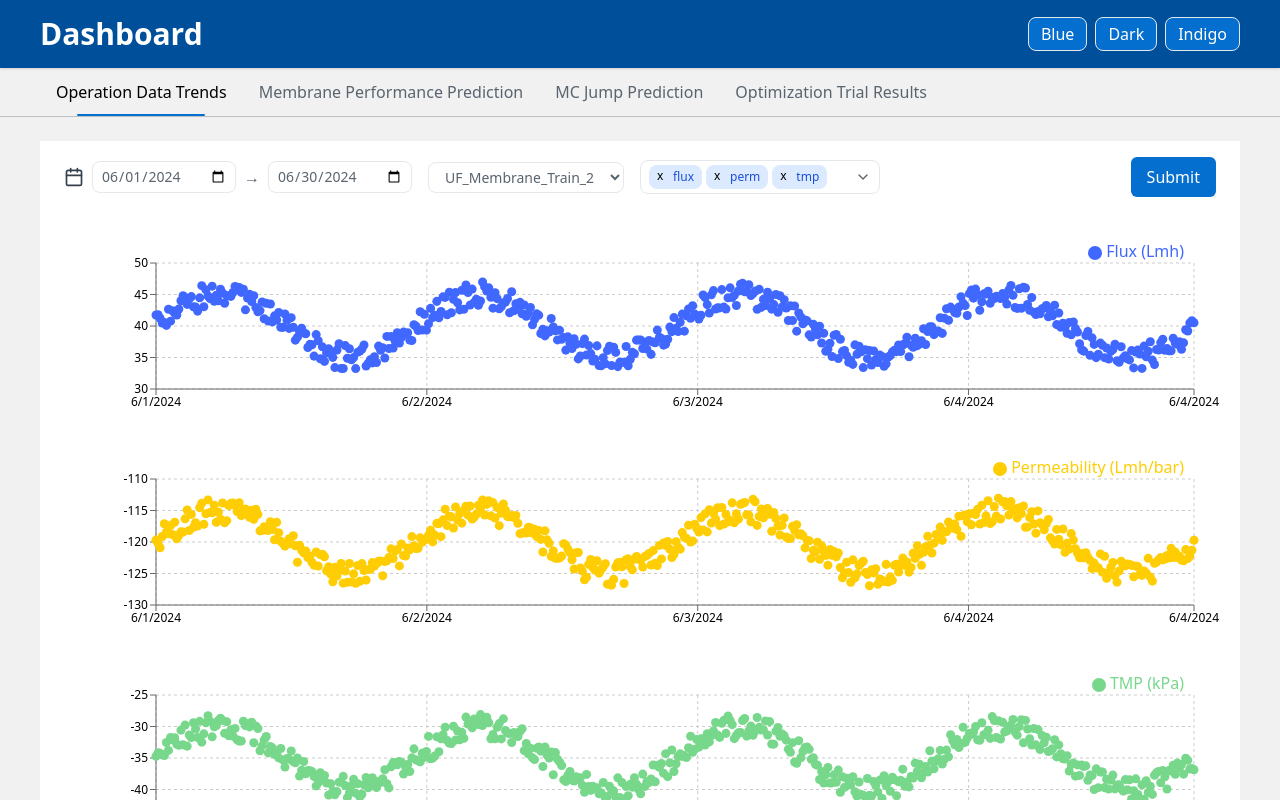
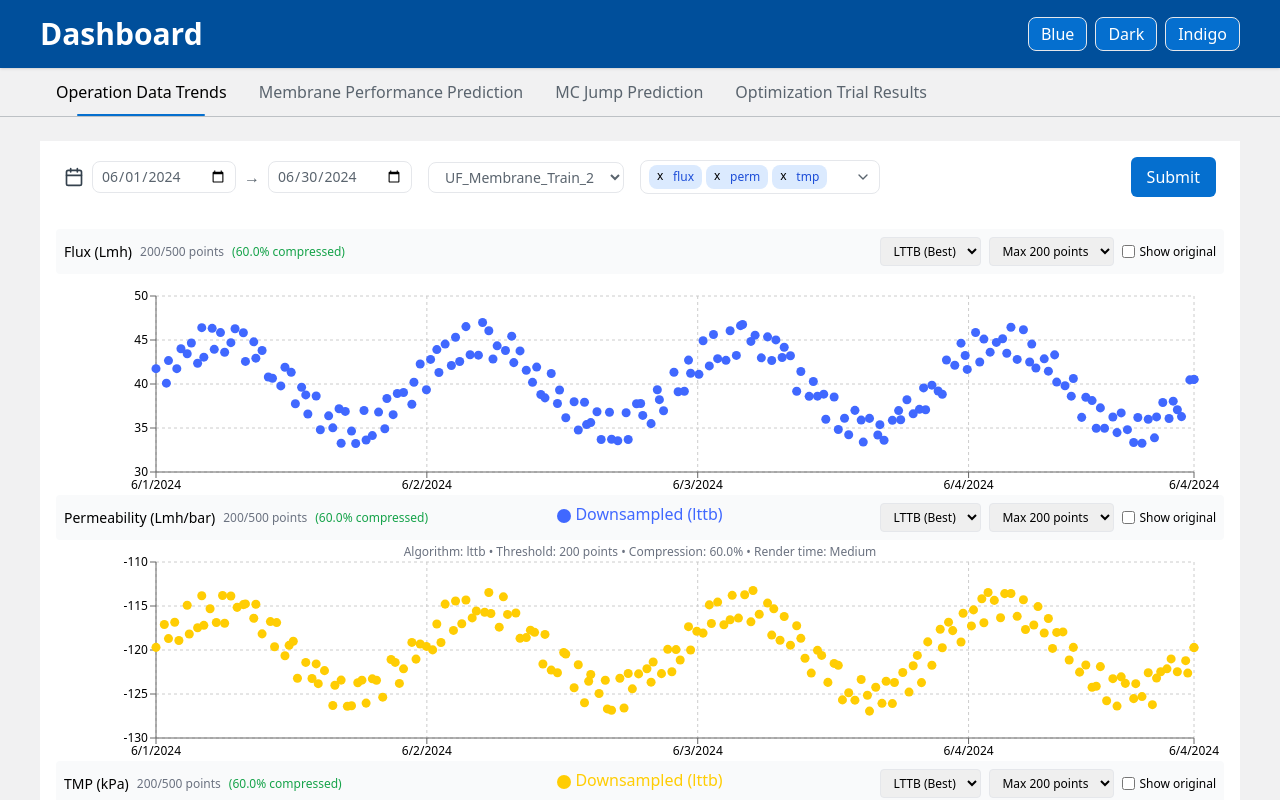
Before and after one commit to bee2b-lamnd-jimmy-vatek/my-app, a React (Vite) app: page / in a window 1280 px wide. Shown: the top 800 px of the page. Built offline with nearby package versions, Linux system fonts and the light colour scheme.

Commit message:
update downsampling

```diff
--- a/src/components/SingleChart.tsx
+++ b/src/components/SingleChart.tsx
@@ -1,4 +1,5 @@
-import { memo } from "react";
+/* eslint-disable @typescript-eslint/no-explicit-any */
+import { memo, useState } from "react";
 import {
   ScatterChart,
   Scatter,
@@ -9,25 +10,101 @@ import {
   ResponsiveContainer,
   Legend,
 } from "recharts";
-
-interface DataPoint {
-  x: number;
-  y: number;
-}
+import {
+  useDownsampling,
+  type DownsamplingAlgorithm,
+} from "../hook/useDownsampling";
 
 interface SingleChartProps {
   config: {
     key: string;
-    data: DataPoint[];
+    data: any[];
     color: string;
     label: string;
     domain: [number, number];
   };
 }
 
+const ALGORITHMS: { value: DownsamplingAlgorithm; label: string }[] = [
+  { value: "lttb", label: "LTTB (Best)" },
+  { value: "min-max", label: "Min-Max" },
+  { value: "every-nth", label: "Every Nth" },
+  { value: "average", label: "Average" },
+];
+
+const THRESHOLDS = [50, 100, 200, 500];
+
 const SingleChart = memo(({ config }: SingleChartProps) => {
+  const [algorithm, setAlgorithm] = useState<DownsamplingAlgorithm>("lttb");
+  const [threshold, setThreshold] = useState(200);
+  const [showOriginal, setShowOriginal] = useState(false);
+
+  const downsampledData = useDownsampling(config.data, algorithm, threshold);
+  const displayData = showOriginal ? config.data : downsampledData;
+
+  const compressionRatio = (
+    (1 - downsampledData.length / config.data.length) *
+    100
+  ).toFixed(1);
+
   return (
-    <div style={{ width: "100%", height: 200, color: "var(--text-body)" }}>
+    <div style={{ width: "100%", height: 250, color: "var(--text-body)" }}>
+      {/* Controls */}
+      <div className="flex flex-wrap items-center justify-between gap-2 mb-3 p-2 bg-gray-50 rounded">
+        <div className="flex items-center gap-2">
+          <span className="text-sm font-medium">{config.label}</span>
+          <span className="text-xs text-gray-500">
+            {displayData.length}/{config.data.length} points
+          </span>
+          {!showOriginal && (
+            <span className="text-xs text-green-600">
+              ({compressionRatio}% compressed)
+            </span>
+          )}
+        </div>
+
+        <div className="flex items-center gap-2">
+          <select
+            value={algorithm}
+            onChange={(e) =>
+              setAlgorithm(e.target.value as DownsamplingAlgorithm)
+            }
+            className="text-xs border rounded px-2 py-1"
+            disabled={showOriginal}
+          >
+            {ALGORITHMS.map((algo) => (
+              <option key={algo.value} value={algo.value}>
+                {algo.label}
+              </option>
+            ))}
+          </select>
+
+          <select
+            value={threshold}
+            onChange={(e) => setThreshold(Number(e.target.value))}
+            className="text-xs border rounded px-2 py-1"
+            disabled={showOriginal}
+          >
+            {THRESHOLDS.map((t) => (
+              <option key={t} value={t}>
+                Max {t} points
+              </option>
+            ))}
+          </select>
+
+          <label className="flex items-center gap-1 text-xs">
+            <input
+              type="checkbox"
+              checked={showOriginal}
+              onChange={(e) => setShowOriginal(e.target.checked)}
+              className="rounded"
+            />
+            Show original
+          </label>
+        </div>
+      </div>
+
+      {/* Chart */}
       <ResponsiveContainer>
         <ScatterChart
           margin={{
@@ -62,15 +139,29 @@ const SingleChart = memo(({ config }: SingleChartProps) => {
               new Date(Number(label)).toLocaleDateString()
             }
           />
-          <Legend align="right" verticalAlign="top" />
+          <Legend />
           <Scatter
-            name={config.label}
-            data={config.data}
+            name={showOriginal ? "Original Data" : `Downsampled (${algorithm})`}
+            data={displayData}
             fill={config.color}
-            r={2}
+            r={showOriginal ? 1 : 3}
+            opacity={showOriginal ? 0.6 : 1}
           />
         </ScatterChart>
       </ResponsiveContainer>
+
+      {/* Info */}
+      {!showOriginal && (
+        <div className="text-xs text-gray-500 mt-2 text-center">
+          Algorithm: {algorithm} • Threshold: {threshold} points • Compression:{" "}
+          {compressionRatio}% • Render time:{" "}
+          {displayData.length < 100
+            ? "Fast"
+            : displayData.length < 300
+            ? "Medium"
+            : "Slow"}
+        </div>
+      )}
     </div>
   );
 });
--- /dev/null
+++ b/src/hook/useDownsampling.ts
@@ -0,0 +1,157 @@
+import { useMemo } from 'react';
+
+export interface DataPoint {
+  x: number;
+  y: number;
+}
+
+export type DownsamplingAlgorithm = 'lttb' | 'every-nth' | 'min-max' | 'average';
+
+// interface DownsamplingOptions {
+//   algorithm: DownsamplingAlgorithm;
+//   threshold: number;
+// }
+
+/**
+ * Largest Triangle Three Buckets (LTTB)
+ */
+const lttbDownsample = (data: DataPoint[], threshold: number): DataPoint[] => {
+  if (data.length <= threshold || threshold <= 2) {
+    return data;
+  }
+
+  const sampled: DataPoint[] = [];
+  const bucketSize = (data.length - 2) / (threshold - 2);
+
+  sampled.push(data[0]);
+
+  for (let i = 0; i < threshold - 2; i++) {
+    const bucketStart = Math.floor((i + 1) * bucketSize) + 1;
+    const bucketEnd = Math.floor((i + 2) * bucketSize) + 1;
+    const bucketEndIndex = Math.min(bucketEnd, data.length - 1);
+
+    const prevPoint = sampled[sampled.length - 1];
+    const nextPoint = data[Math.min(bucketEndIndex + 1, data.length - 1)];
+
+    let maxArea = -1;
+    let selectedPoint = data[bucketStart];
+
+    for (let j = bucketStart; j < bucketEndIndex; j++) {
+      const point = data[j];
+      const area = Math.abs(
+        (prevPoint.x - nextPoint.x) * (point.y - prevPoint.y) -
+        (prevPoint.x - point.x) * (nextPoint.y - prevPoint.y)
+      ) / 2;
+
+      if (area > maxArea) {
+        maxArea = area;
+        selectedPoint = point;
+      }
+    }
+
+    sampled.push(selectedPoint);
+  }
+
+  sampled.push(data[data.length - 1]);
+  return sampled;
+};
+
+/**
+ * Every Nth Point
+ */
+const everyNthDownsample = (data: DataPoint[], threshold: number): DataPoint[] => {
+  if (data.length <= threshold) {
+    return data;
+  }
+
+  const step = Math.ceil(data.length / threshold);
+  const sampled: DataPoint[] = [];
+
+  for (let i = 0; i < data.length; i += step) {
+    sampled.push(data[i]);
+  }
+
+  if (sampled[sampled.length - 1] !== data[data.length - 1]) {
+    sampled.push(data[data.length - 1]);
+  }
+
+  return sampled;
+};
+
+/**
+ * Min-Max
+ */
+const minMaxDownsample = (data: DataPoint[], threshold: number): DataPoint[] => {
+  if (data.length <= threshold) {
+    return data;
+  }
+
+  const sampled: DataPoint[] = [data[0]];
+  const bucketSize = Math.ceil(data.length / threshold);
+
+  for (let i = 1; i < data.length - 1; i += bucketSize) {
+    const bucket = data.slice(i, Math.min(i + bucketSize, data.length - 1));
+
+    if (bucket.length > 0) {
+      const minPoint = bucket.reduce((min, p) => p.y < min.y ? p : min);
+      const maxPoint = bucket.reduce((max, p) => p.y > max.y ? p : max);
+
+      sampled.push(minPoint);
+      if (minPoint !== maxPoint) {
+        sampled.push(maxPoint);
+      }
+    }
+  }
+
+  sampled.push(data[data.length - 1]);
+  return sampled;
+};
+
+/**
+ * Average
+ */
+const averageDownsample = (data: DataPoint[], threshold: number): DataPoint[] => {
+  if (data.length <= threshold) {
+    return data;
+  }
+
+  const sampled: DataPoint[] = [data[0]];
+  const bucketSize = Math.ceil(data.length / threshold);
+
+  for (let i = 1; i < data.length - 1; i += bucketSize) {
+    const bucket = data.slice(i, Math.min(i + bucketSize, data.length - 1));
+
+    if (bucket.length > 0) {
+      const avgX = bucket.reduce((sum, p) => sum + p.x, 0) / bucket.length;
+      const avgY = bucket.reduce((sum, p) => sum + p.y, 0) / bucket.length;
+
+      sampled.push({ x: avgX, y: avgY });
+    }
+  }
+
+  sampled.push(data[data.length - 1]);
+  return sampled;
+};
+
+export const useDownsampling = (
+  data: DataPoint[],
+  algorithm: DownsamplingAlgorithm = 'lttb',
+  threshold: number = 200
+): DataPoint[] => {
+  return useMemo(() => {
+    if (!data || data.length === 0) return [];
+
+    switch (algorithm) {
+      case 'lttb':
+        return lttbDownsample(data, threshold);
+      case 'every-nth':
+        return everyNthDownsample(data, threshold);
+      case 'min-max':
+        return minMaxDownsample(data, threshold);
+      case 'average':
+        return averageDownsample(data, threshold);
+      default:
+        return data;
+    }
+  }, [data, algorithm, threshold]);
+};
```
